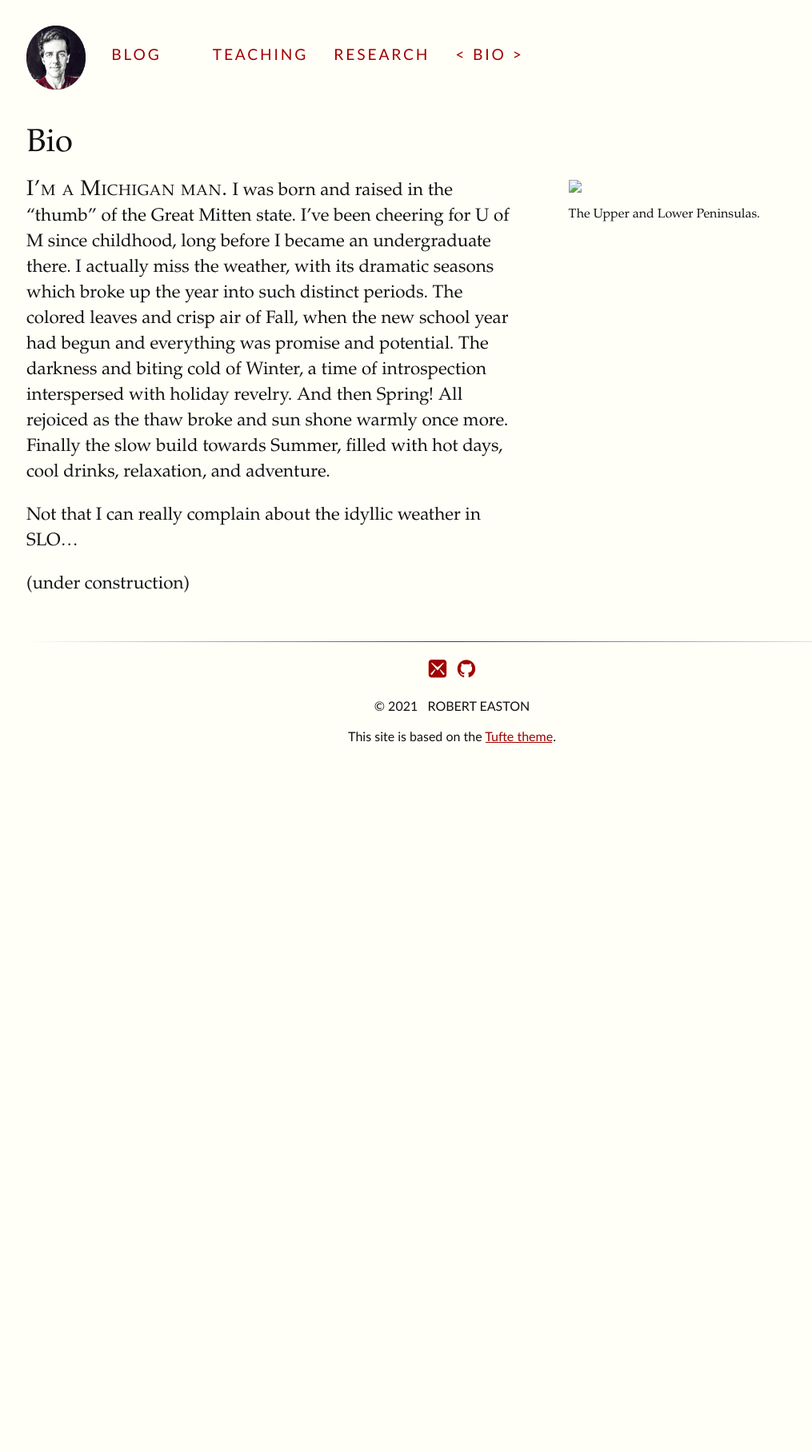
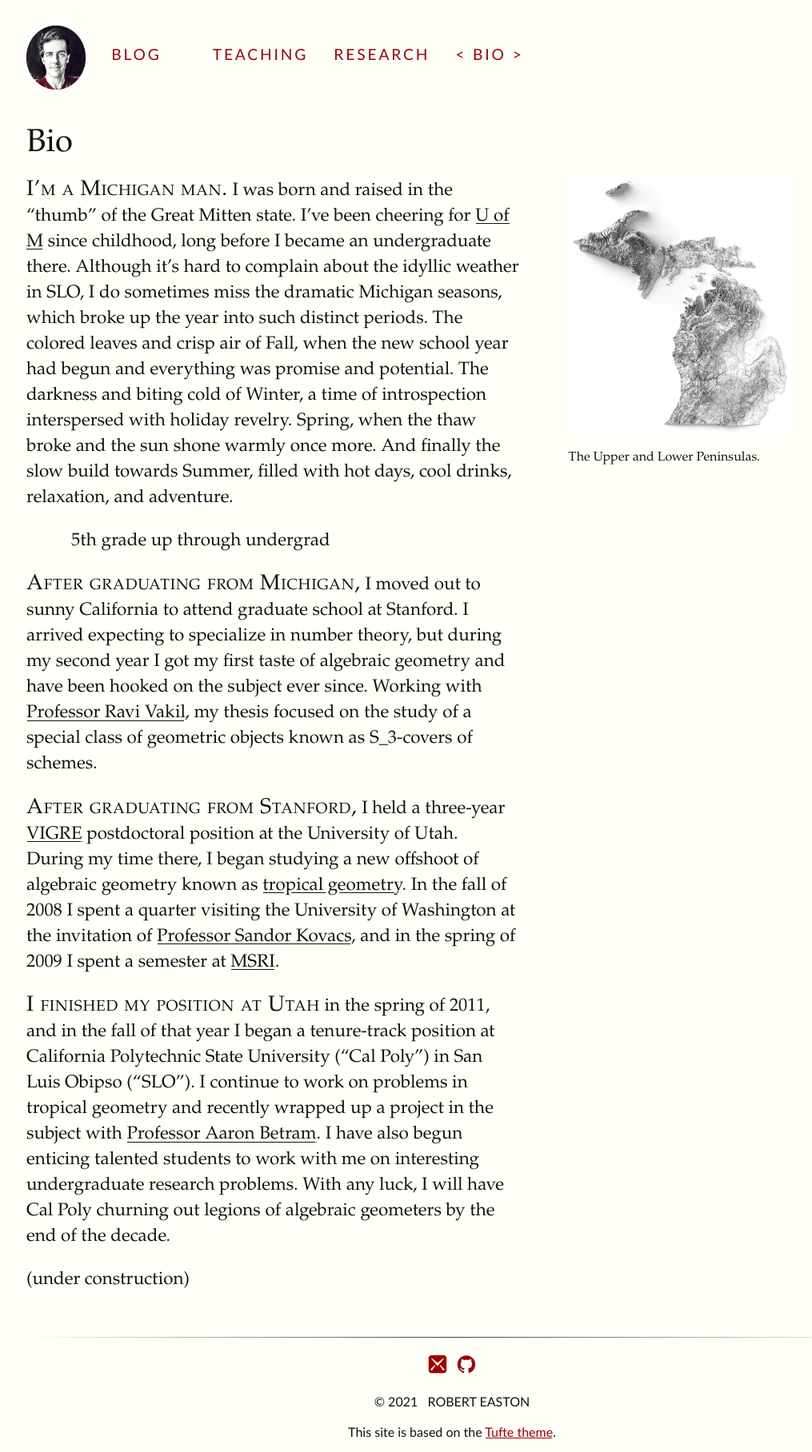
Before and after one commit to roberteaston/blog, a Jekyll site: the page built from about/index.md, in a window 1280 px wide. Shown: the whole page at 80% size, without its empty margins (127-1142 px from the left). Built offline with Jekyll 4.4.1, drawn with Linux system fonts in a browser that asks for light colours; some web fonts are replaced; before the commit the page ends 946 px from its top, so only the background shows below that.

Commit message:
A bit more work on the bio

```diff
--- a/about/index.md
+++ b/about/index.md
@@ -4,8 +4,14 @@ title: Bio
 order: 3
 ---
 
-{% marginfigure "margin-figure-id" "assets/img/michigan.png" "The Upper and Lower Peninsulas." %}{% newthought "I'm a Michigan man."%} I was born and raised in the "thumb" of the Great Mitten state. I've been cheering for U of M since childhood, long before I became an undergraduate there. I actually miss the weather, with its dramatic seasons which broke up the year into such distinct periods. The colored leaves and crisp air of Fall, when the new school year had begun and everything was promise and potential. The darkness and biting cold of Winter, a time of introspection interspersed with holiday revelry. And then Spring! All rejoiced as the thaw broke and sun shone warmly once more. Finally the slow build towards Summer, filled with hot days, cool drinks, relaxation, and adventure.
+{% marginfigure "margin-figure-id" "assets/img/michigan.png" "The Upper and Lower Peninsulas." %}{% newthought "I'm a Michigan man."%} I was born and raised in the "thumb" of the Great Mitten state. I've been cheering for [U of M](https://umich.edu/) since childhood, long before I became an undergraduate there. Although it's hard to complain about the idyllic weather in SLO, I do sometimes miss the dramatic Michigan seasons, which broke up the year into such distinct periods. The colored leaves and crisp air of Fall, when the new school year had begun and everything was promise and potential. The darkness and biting cold of Winter, a time of introspection interspersed with holiday revelry. Spring, when the thaw broke and the sun shone warmly once more. And finally the slow build towards Summer, filled with hot days, cool drinks, relaxation, and adventure.
 
-Not that I can really complain about the idyllic weather in SLO...
+- 5th grade up through undergrad
+
+{% newthought "After graduating from Michigan,"%} I moved out to sunny California to attend graduate school at Stanford. I arrived expecting to specialize in number theory, but during my second year I got my first taste of algebraic geometry and have been hooked on the subject ever since. Working with [Professor Ravi Vakil](http://math.stanford.edu/~vakil/), my thesis focused on the study of a special class of geometric objects known as S_3-covers of schemes.
+
+{% newthought "After graduating from Stanford,"%} I held a three-year [VIGRE](http://www.math.utah.edu/vigre/) postdoctoral position at the University of Utah. During my time there, I began studying a new offshoot of algebraic geometry known as [tropical geometry](http://en.wikipedia.org/wiki/Tropical_geometry). In the fall of 2008 I spent a quarter visiting the University of Washington at the invitation of [Professor Sandor Kovacs](https://sites.math.washington.edu/~kovacs/current/), and in the spring of 2009 I spent a semester at [MSRI](http://www.msri.org/).
+
+{% newthought "I finished my position at Utah"%} in the spring of 2011, and in the fall of that year I began a tenure-track position at California Polytechnic State University (“Cal Poly”) in San Luis Obipso (“SLO”). I continue to work on problems in tropical geometry and recently wrapped up a project in the subject with [Professor Aaron Betram](http://www.math.utah.edu/~bertram/). I have also begun enticing talented students to work with me on interesting undergraduate research problems. With any luck, I will have Cal Poly churning out legions of algebraic geometers by the end of the decade.
 
 (under construction)
```
Also changed, not shown: assets/img/michigan.png (added).
